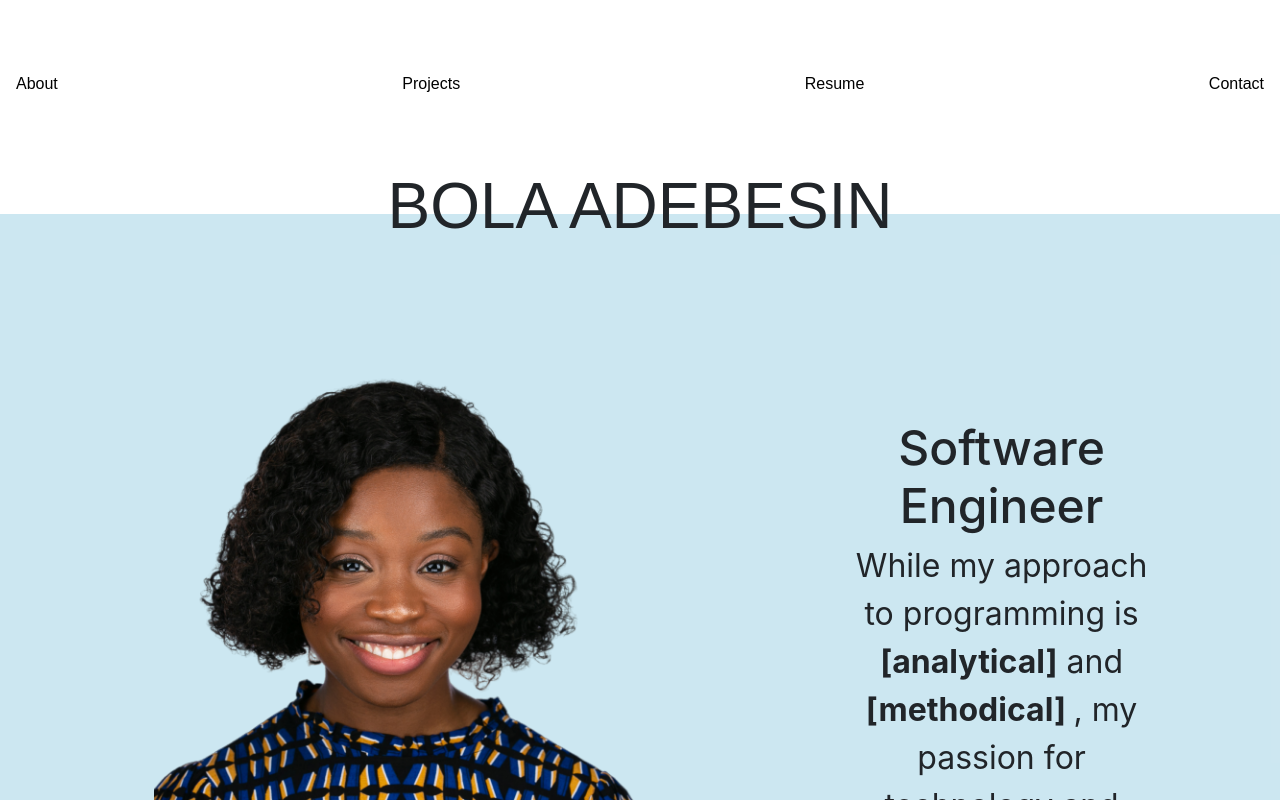
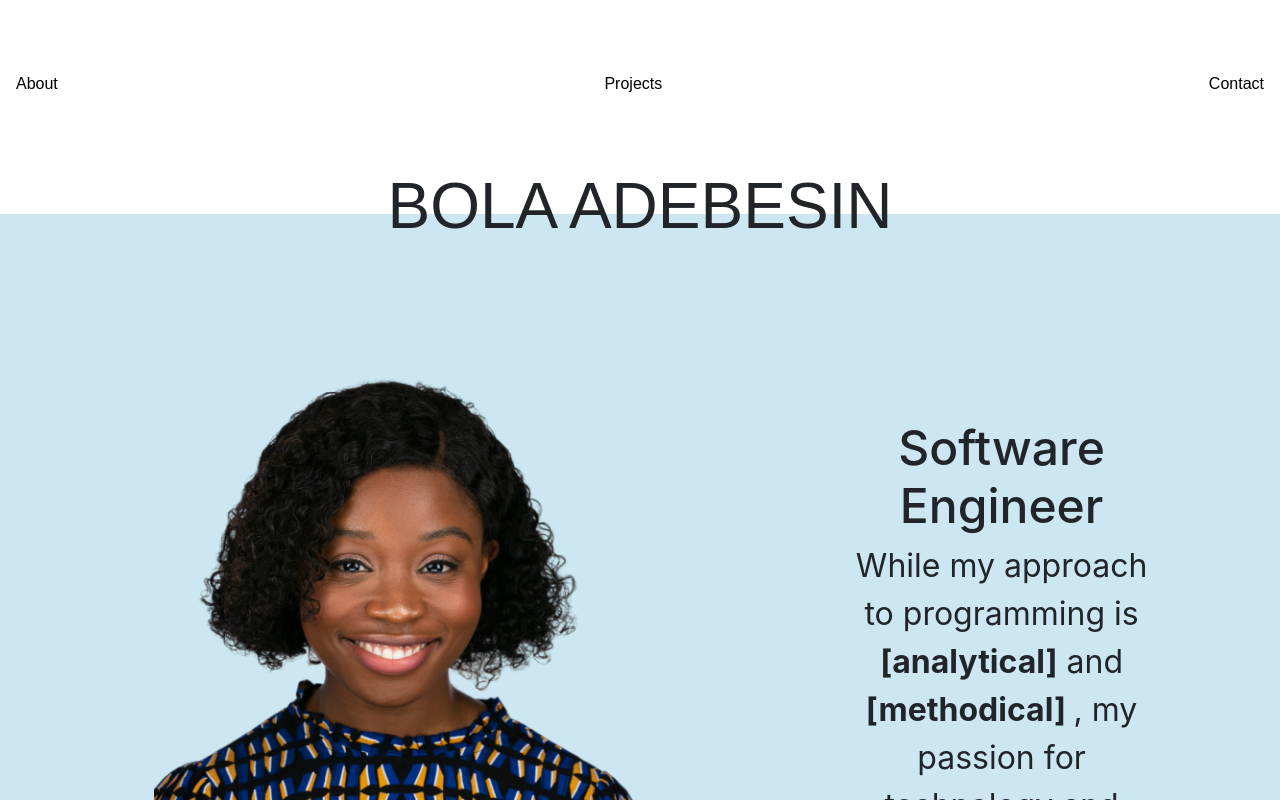
Before and after one commit to MobolanleAdebesin/MobolanleAdebesin.github.io, a React (Create React App) app: page / in a window 1280 px wide. Shown: the top 800 px of the page. Built offline with nearby package versions, Linux system fonts and the light colour scheme; what @react-pdf/renderer would draw is missing.

Commit message:
Deleted myResume.pdf

```diff
--- a/src/App.js
+++ b/src/App.js
@@ -5,7 +5,6 @@ import Projects from "./components/Projects.js";
 import Resume from "./components/Resume.js";
 import Contact from "./components/Contact.js";
 import About from "./components/About.js";
-import myResume from "./myResume.pdf";
 
 class App extends Component {
   constructor(props) {
@@ -26,9 +25,7 @@ class App extends Component {
           <Link className="App-link" to="/Projects">
             Projects
           </Link>
-          <a className="App-link" href={myResume} target="_blank">
-            Resume
-          </a>
+
           <Link className="App-link" to="/Contact">
             Contact
           </Link>
```
